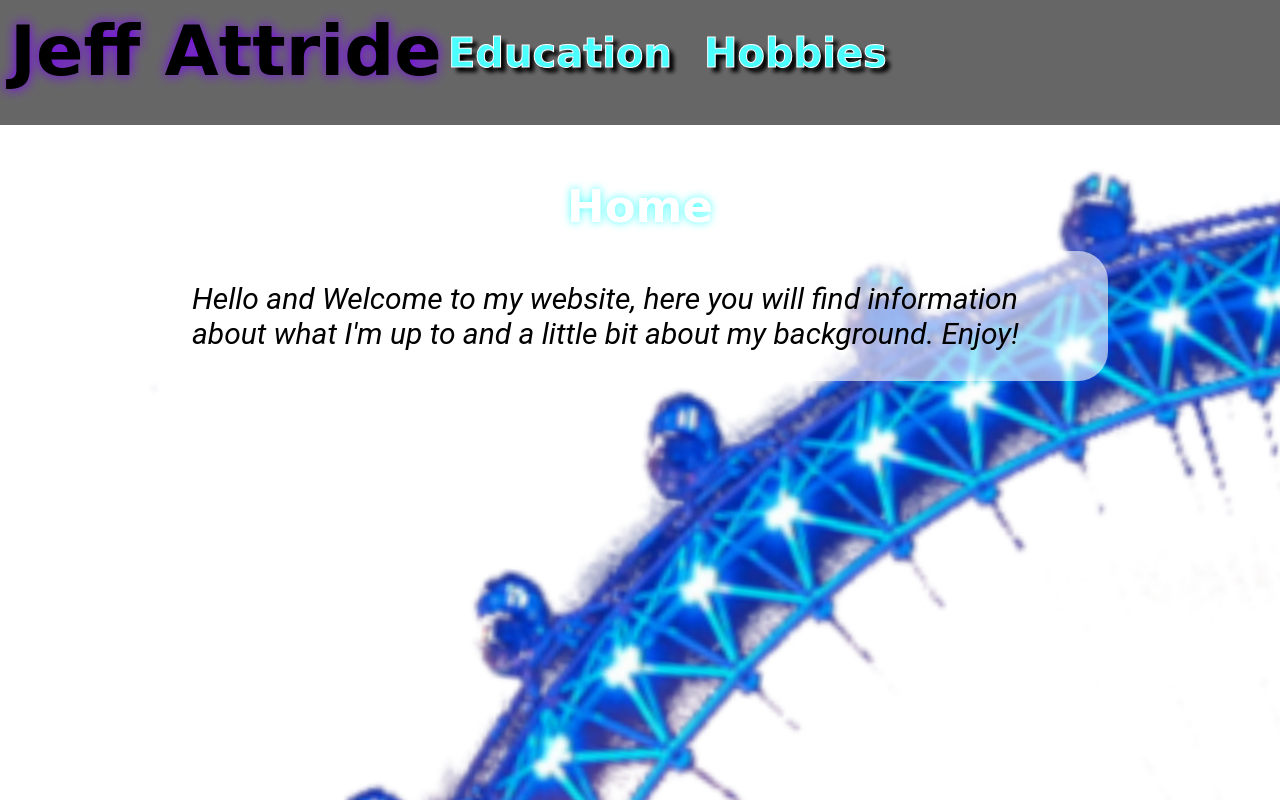
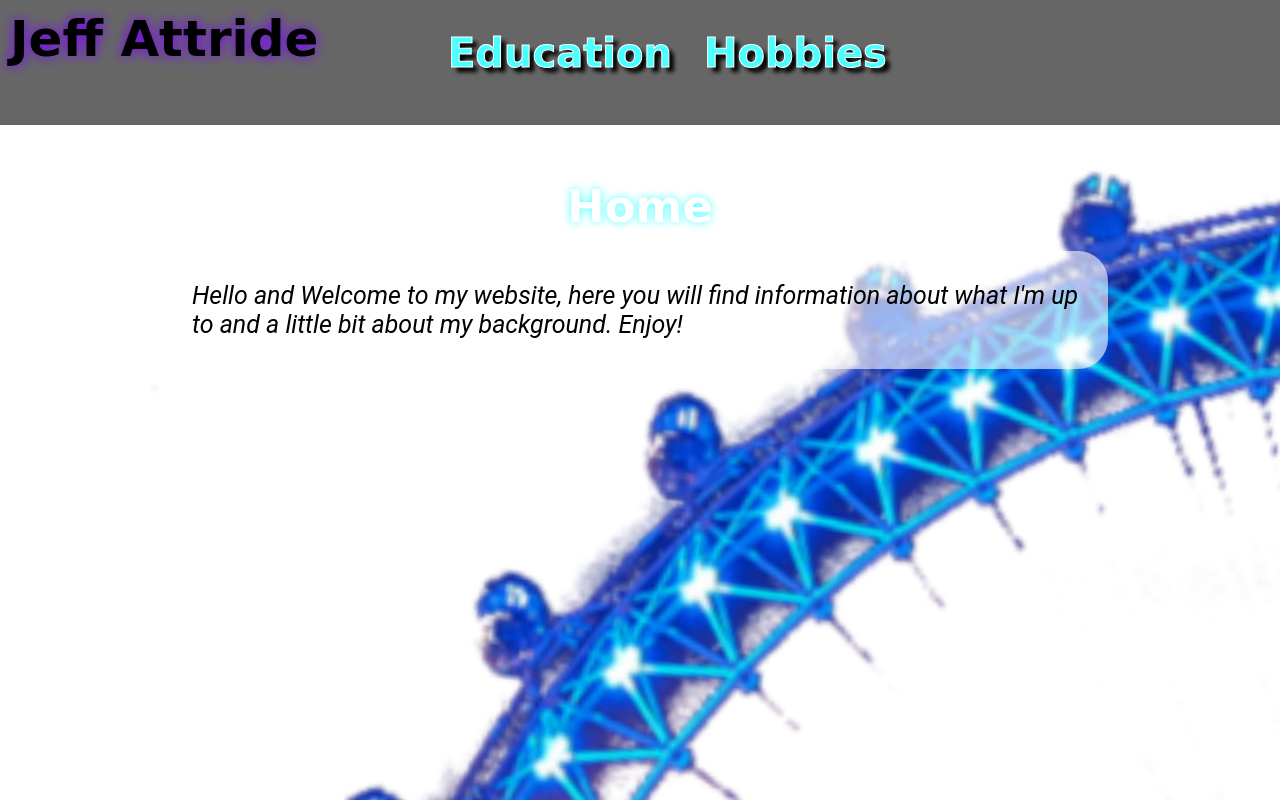
Before and after one commit to Jeffride/My-website, a plain HTML site: page index.html in a window 1280 px wide. Drawn offline with Linux system fonts and the light colour scheme.

Commit message:
visual changes

```diff
--- a/css_file.css
+++ b/css_file.css
@@ -30,7 +30,7 @@ a:hover{
     position: fixed;
     text-align: left;
     font-family: 'Monoton', cursive;
-    font-size: 70px;
+    font-size: 50px;
     color: black;
     padding: 10px 10px;
     text-shadow: 5px 5px 4px #000000 ;
@@ -206,7 +206,7 @@ strong{
     background-color:rgba(255,255,255, .6);
     text-align:left;
     font-family: 'Roboto', sans-serif;
-    font-size: 30px;
+    font-size: 25px;
     color:000000;
     padding: 30px 20px;
     z-index:+1;
```
